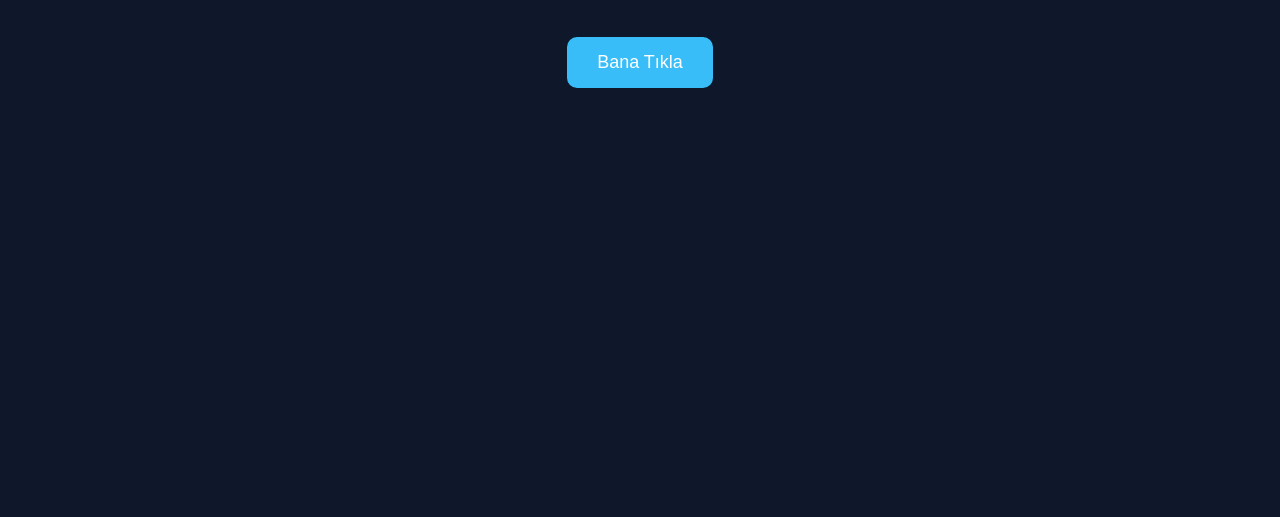
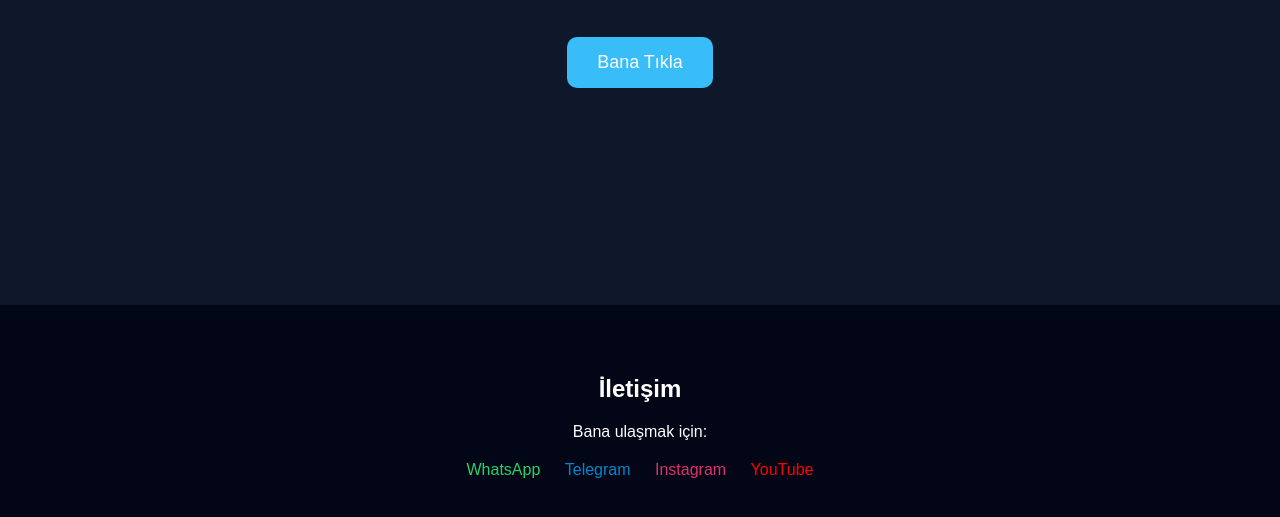
Before and after one commit to Doyle0670/AKANLab, a plain HTML site: page index.html in a window 1280 px wide. Shown: the part 401-918 px from the top of the page. Before the commit the page ends 800 px from the top, so only its background shows below. Drawn offline with Linux system fonts and the light colour scheme.

Commit message:
iletisim eklendi

```diff
--- a/index.html
+++ b/index.html
@@ -80,6 +80,7 @@
 
 <body>
 
+
   <!-- NAVBAR -->
   <div class="navbar">
     <div class="logo">AKANLab</div>
@@ -106,6 +107,32 @@
       alert("Site artık daha havalı 😎");
     }
   </script>
+<!-- İLETİŞİM -->
+<div style="text-align:center; padding:50px 20px; background:#020617;">
 
+  <h2>İletişim</h2>
+  <p>Bana ulaşmak için:</p>
+
+  <div style="margin-top:20px;">
+
+    <a https://wa.me/905015440670 target="_blank" style="margin:10px; text-decoration:none; color:#25D366;">
+      WhatsApp
+    </a>
+
+    <a href="#" target="_blank" style="margin:10px; text-decoration:none; color:#0088cc;">
+      Telegram
+    </a>
+
+    <a href="#" target="_blank" style="margin:10px; text-decoration:none; color:#E1306C;">
+      Instagram
+    </a>
+
+    <a href="#" target="_blank" style="margin:10px; text-decoration:none; color:#FF0000;">
+      YouTube
+    </a>
+
+  </div>
+
+</div>
 </body>
 </html>
```
